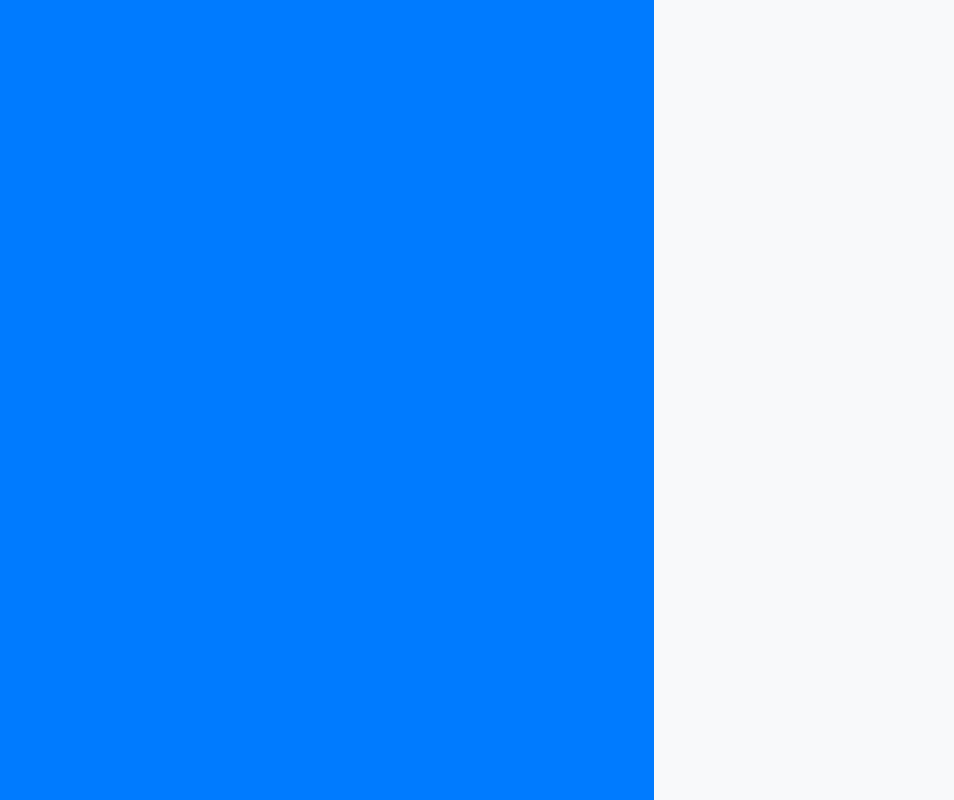
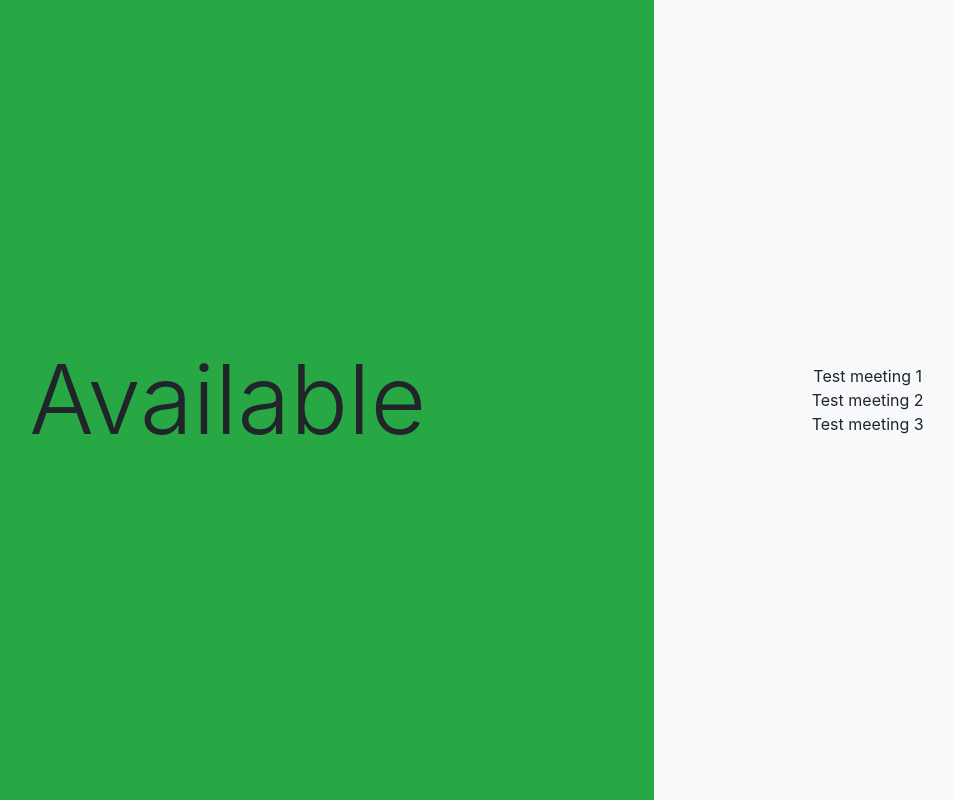
Before and after one commit to sajmonr/SeniorProjectKiosk, an Angular app: page /dashboard in a window 1280 px wide. Shown: the whole page, without its empty margins (199-1153 px from the left). Built offline with nearby package versions, Linux system fonts and the light colour scheme.

Commit message:
Updated vertical split

```diff
--- a/src/app/dashboard/dashboard2.component.html
+++ b/src/app/dashboard/dashboard2.component.html
@@ -1,10 +1,22 @@
 <div class="container-fluid h-100">
-  <div class="row h-100">
-    <div class="col-8 bg-primary">
-
+  <div class="row h-100 align-items-center">
+    <div class="col-8 h-100 d-flex align-items-center text-center" [ngClass]="vacant ? 'bg-success' : 'bg-danger'">
+      <div class="container">
+        <div class="row">
+          <div class="col">
+            <span class="display-1">{{vacant ? "Available" : "Unavailable"}}</span>
+          </div>
+        </div>
+      </div>
     </div>
     <div class="col-4">
-
+      <div class="container">
+        <div class="row text-center" *ngFor="let meeting of upcomingMeetings">
+          <div class="col">
+            <span>{{meeting.title}}</span>
+          </div>
+        </div>
+      </div>
     </div>
   </div>
 </div>
```
